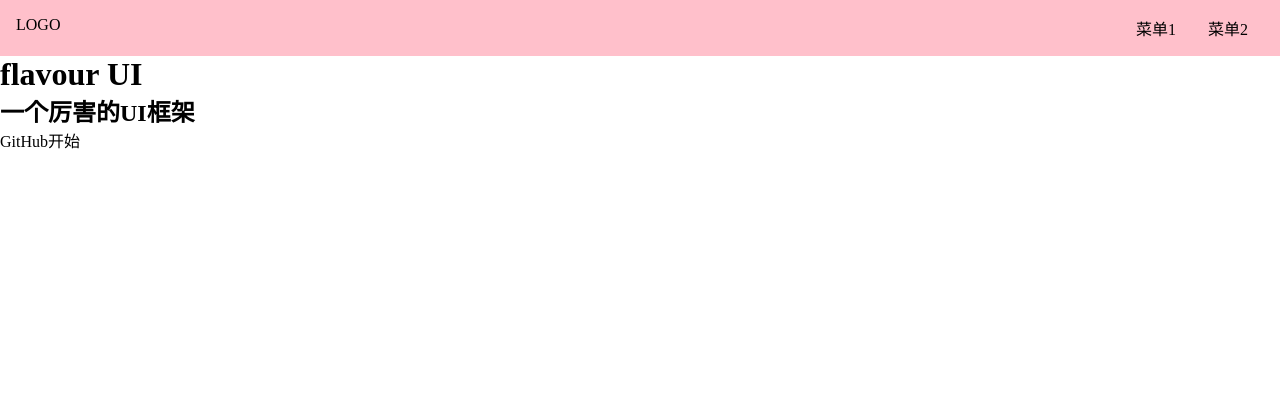
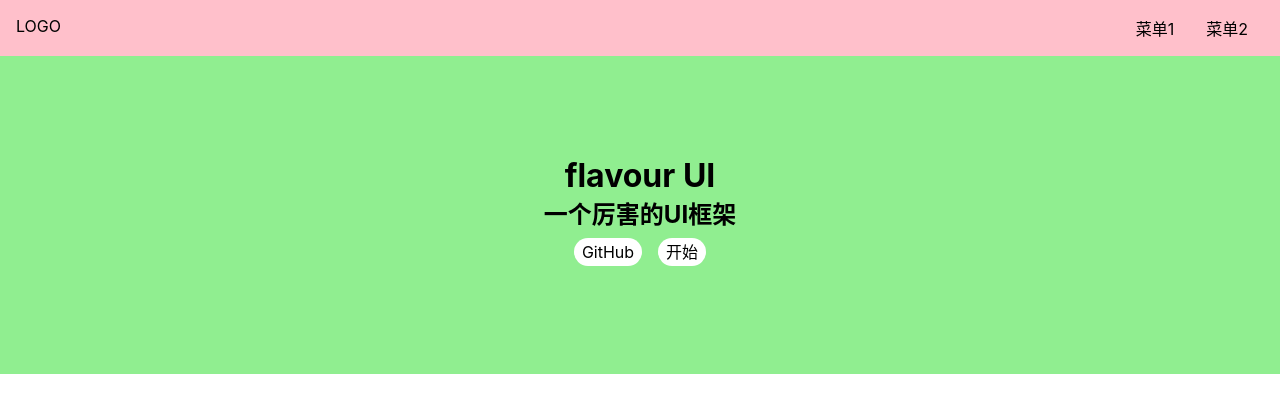
Before and after one commit to codingories/flavour-ui, a Vue app: page /#/ in a window 1280 px wide. Shown: the top 412 px of the page. Built offline with nearby package versions, Linux system fonts and the light colour scheme.

Commit message:
加上home的样式

```diff
--- a/src/index.scss
+++ b/src/index.scss
@@ -12,5 +12,13 @@
   color: inherit;
   &:hover {
     border-bottom: 1px solid;
+    cursor: pointer;
   }
 }
+
+body {
+  font-size: 16px;
+  // 为什么这样写 font-family
+  // 答案见 https://github.com/zenozeng/fonts.css/
+  font-family: -apple-system, "Noto Sans", "Helvetica Neue", Helvetica, "Nimbus Sans L", Arial, "Liberation Sans", "PingFang SC", "Hiragino Sans GB", "Noto Sans CJK SC", "Source Han Sans SC", "Source Han Sans CN", "Microsoft YaHei", "Wenquanyi Micro Hei", "WenQuanYi Zen Hei", "ST Heiti", SimHei, "WenQuanYi Zen Hei Sharp", sans-serif;
+}
--- a/src/views/Home.vue
+++ b/src/views/Home.vue
@@ -18,5 +18,25 @@
   }
 </script>
 <style lang="scss" scoped>
-
+  .banner {
+    padding: 100px 0;
+    display: flex;
+    justify-content: center;
+    align-items: center;
+    flex-direction: column;
+    background: lightgreen;
+    > .actions{
+      padding: 8px 0;
+      a {
+        margin:0 8px;
+        background: #fff;
+        display: inline-block;
+        $h: 28px;
+        height: $h;
+        line-height: $h;
+        border-radius: $h/2;
+        padding: 0 8px;
+      }
+    }
+  }
 </style>
```
